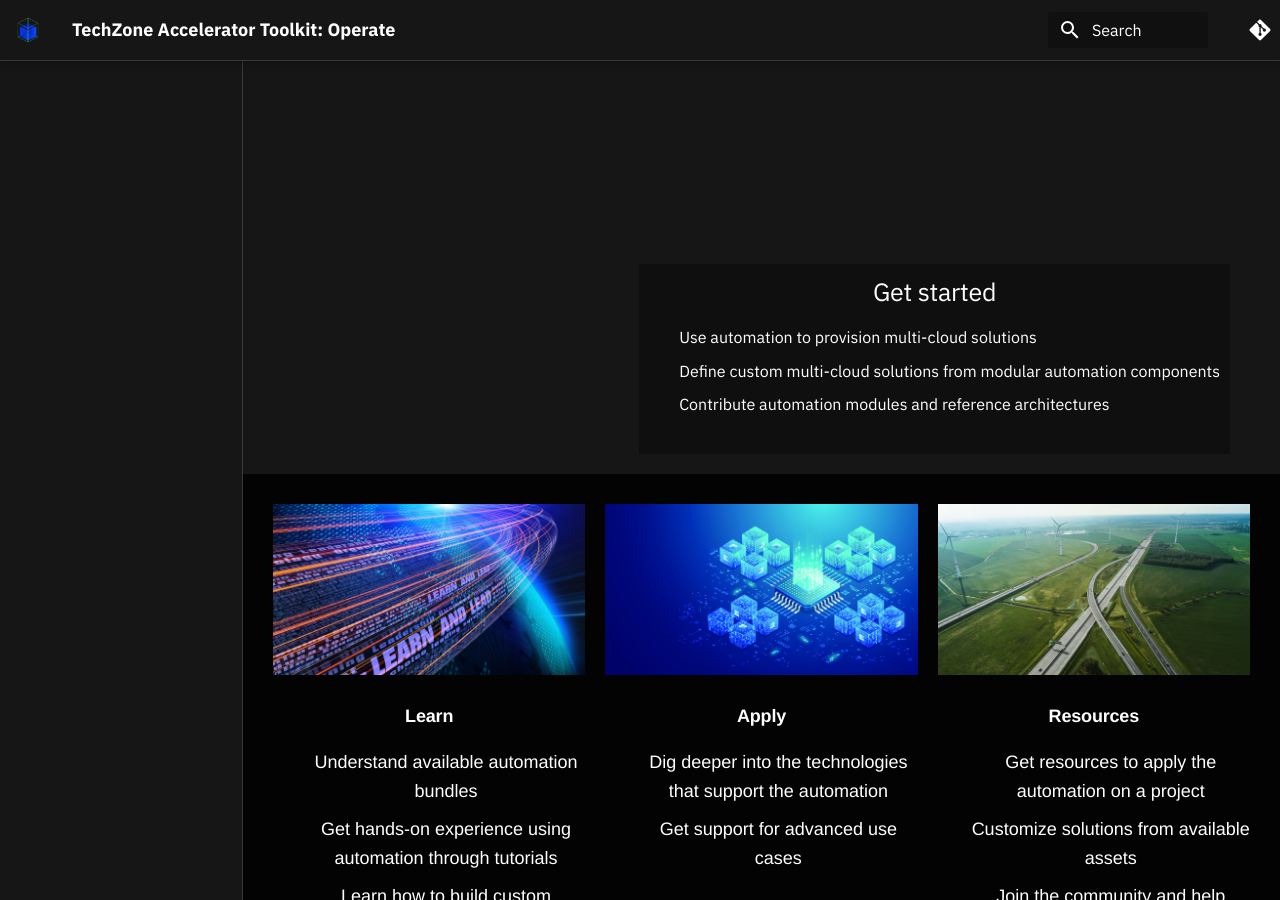
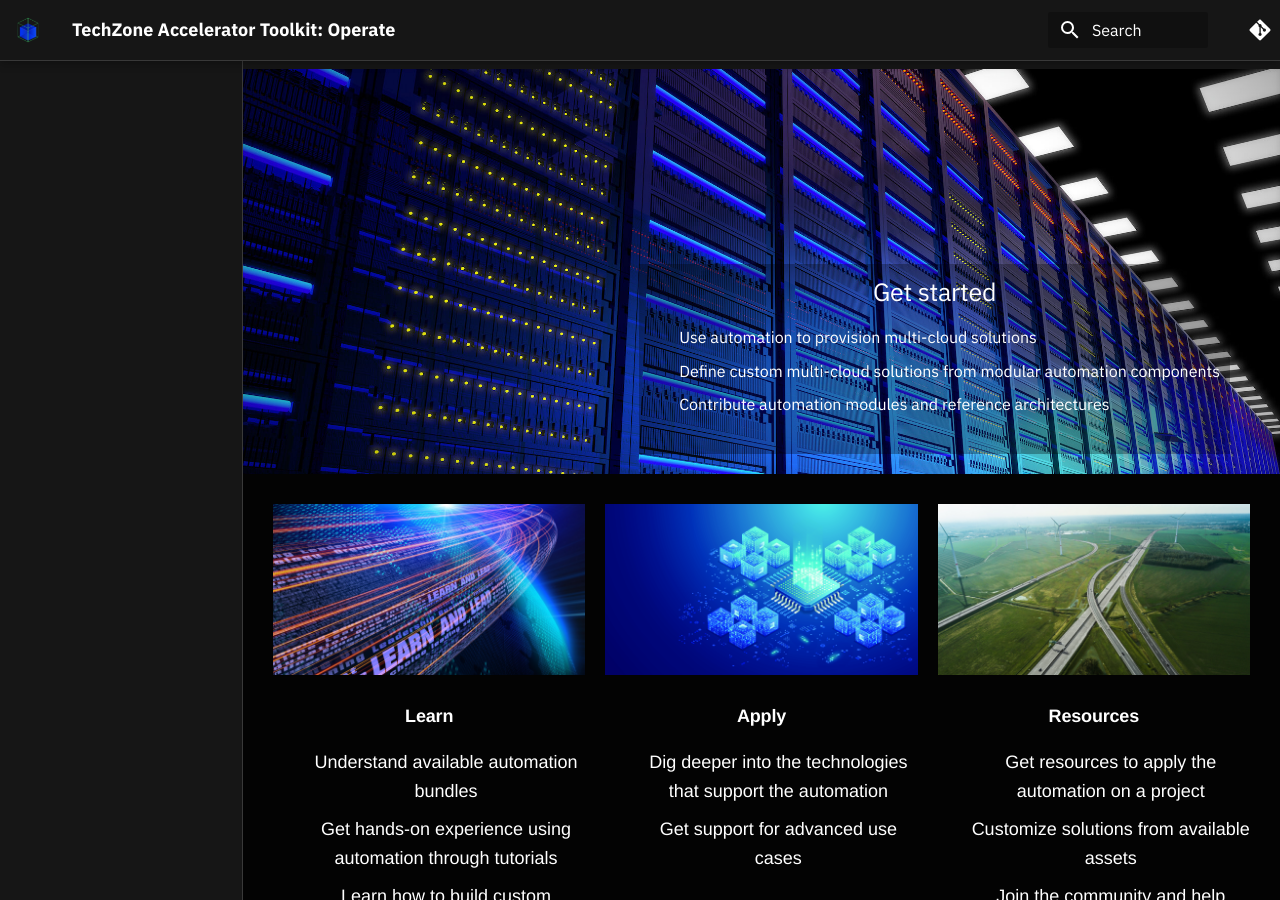
Before and after one commit to cloud-native-toolkit/site-operator-guide, an MkDocs documentation site: the page built from docs/index.md, in a window 1280 px wide and 900 px high. Built offline with MkDocs 1.6.1 and Material for MkDocs 9.7.7, drawn with Linux system fonts in a browser that asks for light colours; comment, search, counter and statistics services are not loaded.

Commit message:
Fixes path in home.css
Signed-off-by: Sean Sundberg <seansund@us.ibm.com>

```diff
--- a/overrides/cntk/assets/stylesheets/home.css
+++ b/overrides/cntk/assets/stylesheets/home.css
@@ -8,7 +8,7 @@
 
 .home-hero-image {
   height: 45vh;
-  background-image: url(overrides/cntk/assets/stylesheets/images/dc2.jpeg);
+  background-image: url(images/dc2.jpeg);
   background-position: center;
   background-size: cover;
 }
--- a/overrides/techzone/assets/stylesheets/home.css
+++ b/overrides/techzone/assets/stylesheets/home.css
@@ -8,7 +8,7 @@
 
 .home-hero-image {
   height: 45vh;
-  background-image: url(overrides/cntk/assets/stylesheets/images/dc2.jpeg);
+  background-image: url(images/dc2.jpeg);
   background-position: center;
   background-size: cover;
 }
```
